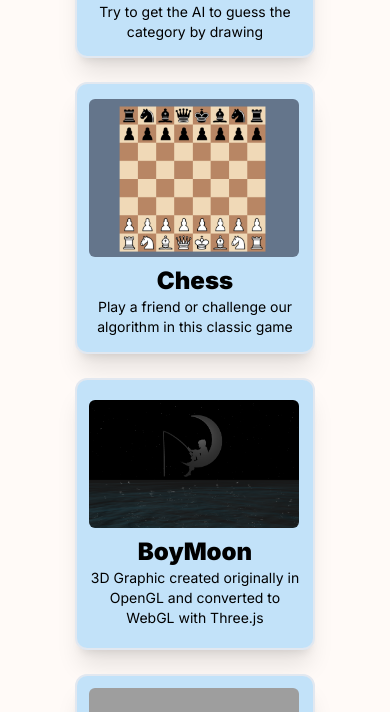
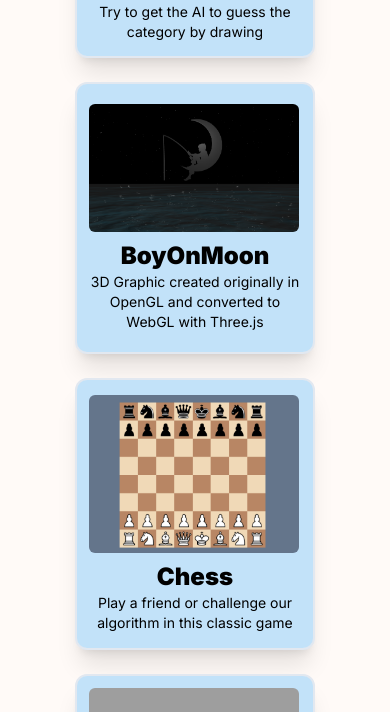
Before and after one commit to ColeKaplan/cole-website, a Next.js app: page / in a window 390 px wide. Shown: the part 402-1114 px from the top of the page. Built offline with nearby package versions, Linux system fonts and the light colour scheme; grey boxes are pictures that could not be loaded.

Commit message:
BoyOnMoon title

```diff
--- a/components/BrowserMainpage.tsx
+++ b/components/BrowserMainpage.tsx
@@ -39,7 +39,7 @@ export default function BrowserMainpage(){
                         <HorizontalCard
                         link='/games/BoyMoon'
                         image='/games/BoyMoon/BoyOnMoon.png'
-                        title="BoyMoon"
+                        title="BoyOnMoon"
                         text="3D Graphic created originally in OpenGL and converted to WebGL with Three.js"
                         />
                     </div>
--- a/components/MobileMainpage.tsx
+++ b/components/MobileMainpage.tsx
@@ -31,6 +31,25 @@ export default function MobileMainpage(){
                 <div className='flex justify-center'>
                     <div className='hidden sm:block'>
                         <HorizontalCard
+                        link='/games/BoyMoon'
+                        image='/games/BoyMoon/BoyOnMoon.png'
+                        title="BoyOnMoon"
+                        text="3D Graphic created originally in OpenGL and converted to WebGL with Three.js"
+                        />
+                    </div>
+
+                    <div className='flex sm:hidden'>
+                        <Card
+                        link='/games/BoyMoon'
+                        image='/games/BoyMoon/BoyOnMoon.png'
+                        title="BoyOnMoon"
+                        text="3D Graphic created originally in OpenGL and converted to WebGL with Three.js"
+                        />
+                    </div>
+                </div>
+                <div className='flex justify-center'>
+                    <div className='hidden sm:block'>
+                        <HorizontalCard
                         link='/games/Chess'
                         image='/games/Chess/ChessImage.png'
                         title="Chess"
@@ -44,25 +63,6 @@ export default function MobileMainpage(){
                         image='/games/Chess/ChessImage.png'
                         title="Chess"
                         text="Play a friend or challenge our algorithm in this classic game"
-                        />
-                    </div>
-                </div>
-                <div className='flex justify-center'>
-                    <div className='hidden sm:block'>
-                        <HorizontalCard
-                        link='/games/BoyMoon'
-                        image='/games/BoyMoon/BoyOnMoon.png'
-                        title="BoyMoon"
-                        text="3D Graphic created originally in OpenGL and converted to WebGL with Three.js"
-                        />
-                    </div>
-
-                    <div className='flex sm:hidden'>
-                        <Card
-                        link='/games/BoyMoon'
-                        image='/games/BoyMoon/BoyOnMoon.png'
-                        title="BoyMoon"
-                        text="3D Graphic created originally in OpenGL and converted to WebGL with Three.js"
                         />
                     </div>
                 </div>
```
